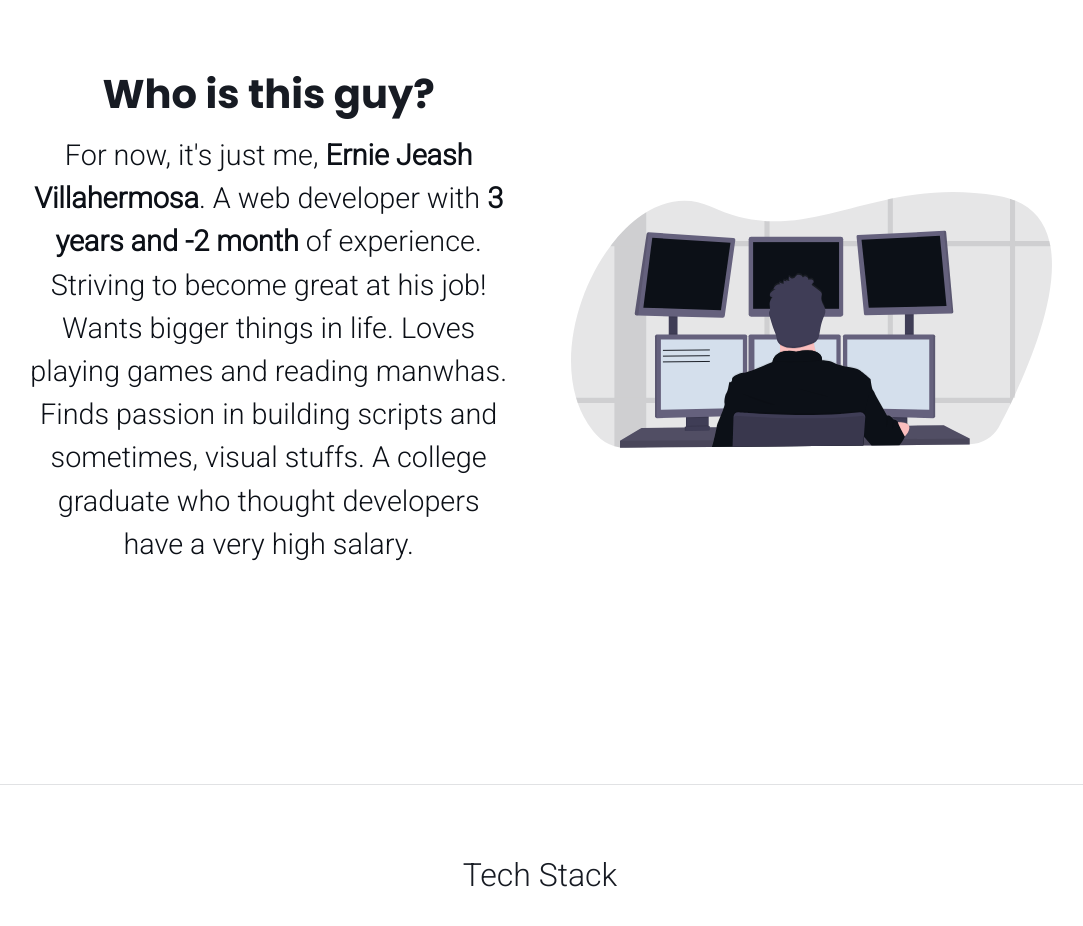
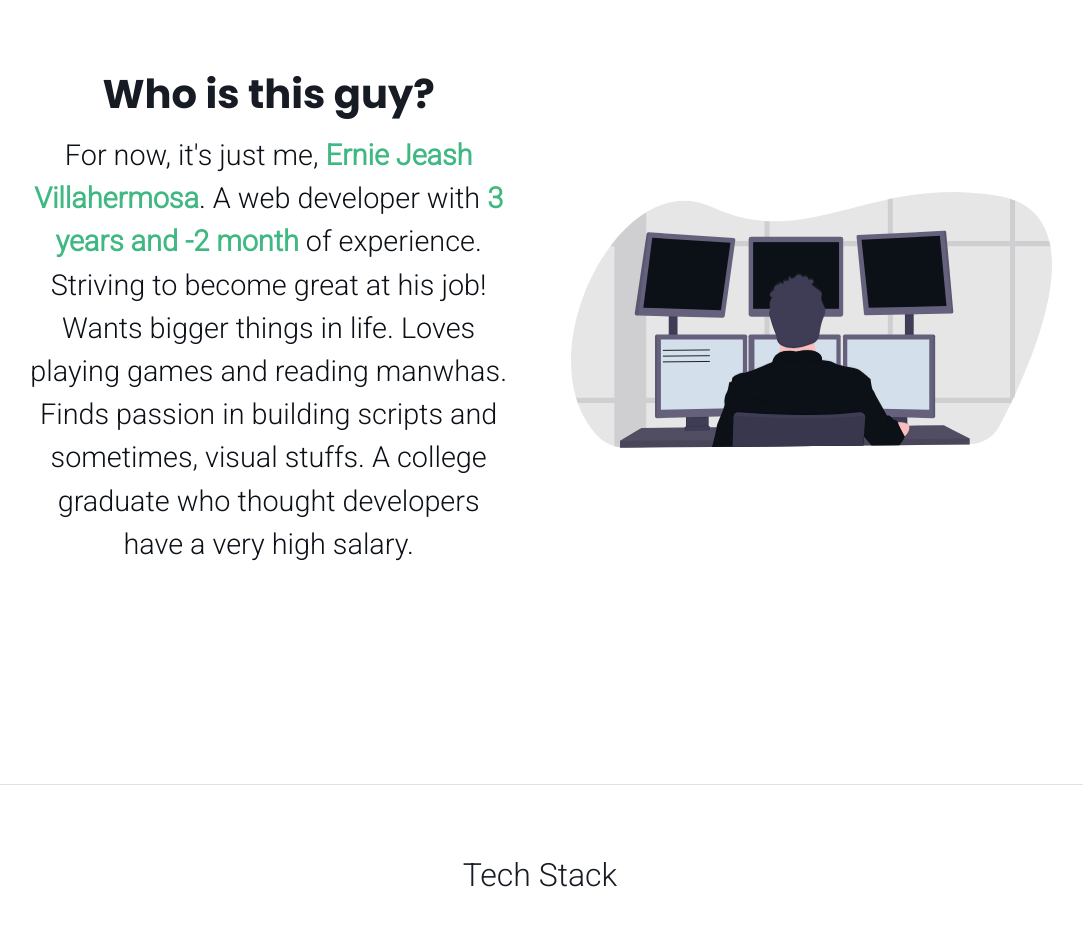
Before and after one commit to KarmaBlackshaw/portfolio, a Vue app: page / in a window 1280 px wide. Shown: the part 880-1806 px from the top of the page, without its empty margins (100-1183 px from the left). Built offline with nearby package versions, Linux system fonts and the light colour scheme.

Commit message:
change bold color

```diff
--- a/src/views/home/About.vue
+++ b/src/views/home/About.vue
@@ -120,6 +120,7 @@ export default {
 
       .bold {
         font-weight: 900;
+        color: #40b882;
       }
 
       @include xs {
```
